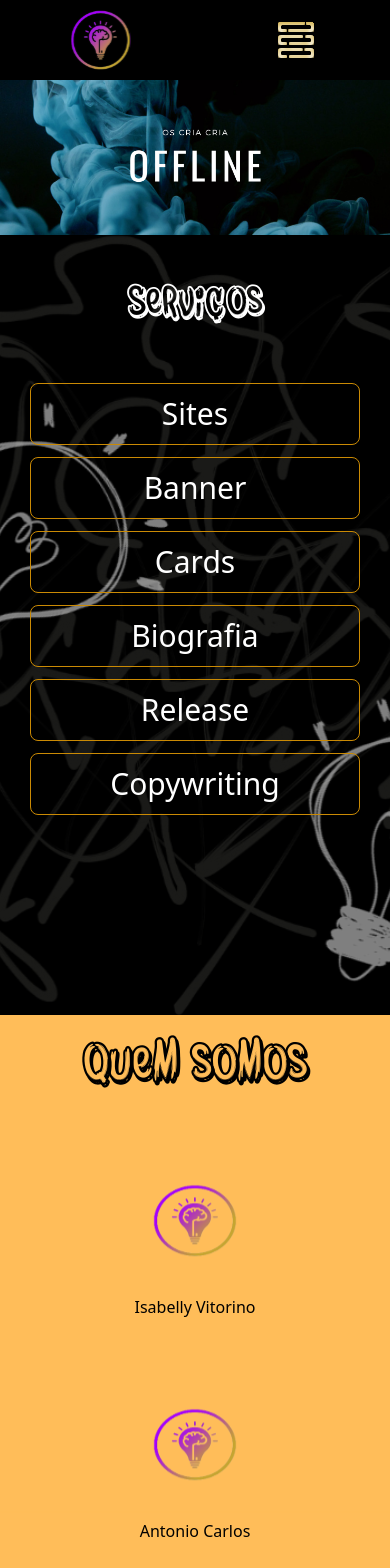
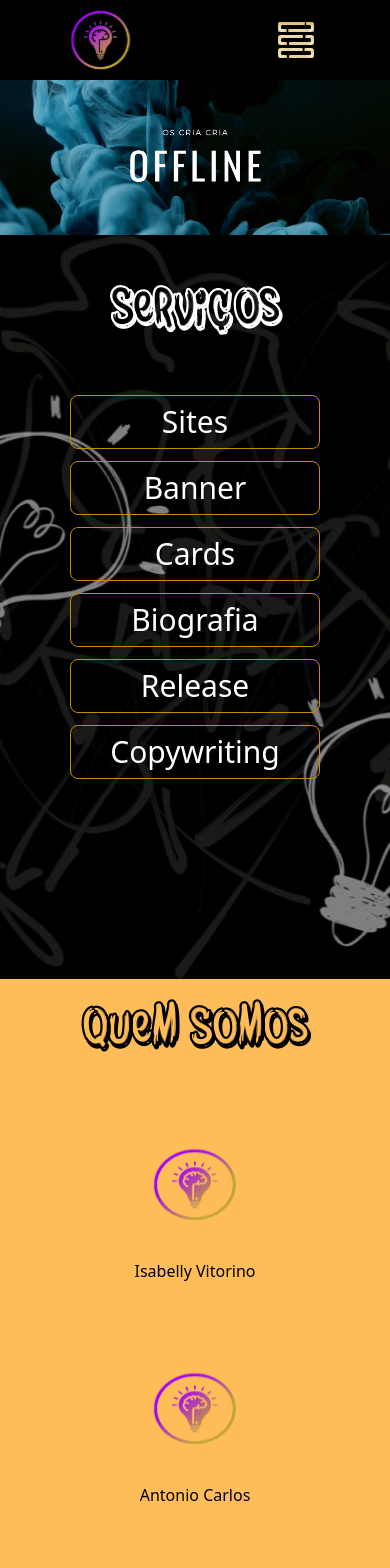
Before and after one commit to Antonio-Jr28/os-cria-cria, a React (Vite) app: page / in a window 390 px wide. Shown: the top 1568 px of the page. Built offline with nearby package versions, Linux system fonts and the light colour scheme.

Commit message:
Äjustando navbar mobile

```diff
--- a/src/components/about-us/abount-us-componente.tsx
+++ b/src/components/about-us/abount-us-componente.tsx
@@ -6,7 +6,7 @@ export const AboutUs = () => {
   return (
     <div className="flex flex-col md:flex-row items-center md:justify-around">
       <div className="flex flex-col items-center w-[350px] md:w-[500px]">
-        <h1 className="text-bombing text-6xl mt-5">Quem somos</h1>
+        <h1 className="text-bombing text-6xl mt-5">{aboutUsStrings.title}</h1>
         <img src={Logo} />
         <h1>{aboutUsStrings.coCeo}</h1>
         <p>{aboutUsStrings.descriptionCoCeo} </p>
--- a/src/components/contact-us/contact-us-form.component.tsx
+++ b/src/components/contact-us/contact-us-form.component.tsx
@@ -36,7 +36,7 @@ export const ContactUs: React.FC = () => {
   return (
     <section>
       <div className="h-[100px]" />
-      <h1 className="text-bombing text-4xl text-center md:text-8xl text-white md:pl-32">
+      <h1 className="text-bombing text-6xl text-center md:text-8xl text-white md:pl-32">
         {contactUsStrings.title}
       </h1>
 
--- a/src/components/footer/footer.component.tsx
+++ b/src/components/footer/footer.component.tsx
@@ -26,7 +26,7 @@ export const Footer: React.FC<FooterProps> = ({ services, medias }) => {
         </p>
         <p className="text-black text-lg mt-4">
           <i className="fas fa-map-marker-alt mr-4 text-black"></i>
-          Rua: Montanhas, 61 apto 309 Itaquera/SP
+          Rua: Montanhas, 61 Itaquera/SP
         </p>
       </div>
 
--- a/src/components/navbar/navbar-mobile.component.tsx
+++ b/src/components/navbar/navbar-mobile.component.tsx
@@ -46,7 +46,7 @@ export const NavbarMobile: React.FC<NavbarMobileProps> = ({ menuItems }) => {
       </div>
 
       {isMenuOpen && (
-        <div className="absolute top-36 left-7 right-7 bg-black z-10 border rounded-md shadow-md">
+        <div className="absolute top-20 left-7 right-7 bg-black z-10 border rounded-md shadow-md">
           <ul className="flex flex-col items-center text-gray-400 md:flex-row md:items-center gap-4 p-4">
             {menuItems.map((item, index) => (
               <li key={index}>
--- a/src/components/services/card-service.component.tsx
+++ b/src/components/services/card-service.component.tsx
@@ -16,16 +16,16 @@ export const CardService: React.FC<CardServiceProps> = ({ service }) => {
 
   return (
     <div
-      className={`border border-yellow-600 items-center justify-center rounded-lg w-[330px] md:w-[400px] mt-3 ${
+      className={`border border-yellow-600 items-center justify-center rounded-lg w-[250px] md:w-[400px] mt-3 ${
         showDescription ? 'bg-trasnparet' : ''
       }`}
       onClick={handleCardClick}
     >
-      <h1 className="text-3xl text-center text-white p-3 md:p-5">
+      <h1 className="text-3xl text-center text-white p-2 md:p-5">
         {service?.name}
       </h1>
       {showDescription && (
-        <p className="text-lg text-center text-white p-3 md:p-5">
+        <p className="text-lg text-center text-white p-2 md:p-5">
           {service?.description}
         </p>
       )}
--- a/src/components/services/section-services.component.tsx
+++ b/src/components/services/section-services.component.tsx
@@ -16,7 +16,7 @@ export const ServicesSection: React.FC<ServicesSectionProps> = ({
 }) => {
   return (
     <div className="flex flex-col">
-      <h1 className="text-bombing text-5xl md:text-8xl text-white md:text-start md:pl-28 md:mt-28 mt-11 text-center ">
+      <h1 className="text-bombing text-6xl md:text-8xl text-white md:text-start md:pl-28 md:mt-28 mt-11 text-center ">
         Serviços
       </h1>
       <div className="flex flex-wrap justify-evenly items-center mt-11">
```
